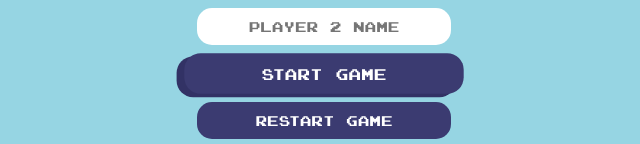
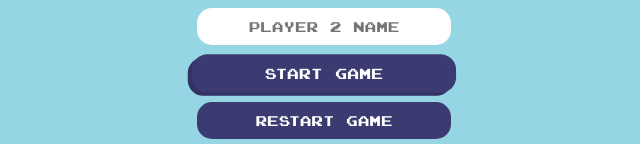
Before and after one commit to DiegoCoura/tic-tac-toe-odin, a plain HTML site: page index.html in a window 1280 px wide. In both pictures the pointer is over the button "Start Game". Shown: the part 505-649 px from the top of the page, without its empty margins (316-956 px from the left). Drawn offline with Linux system fonts and the light colour scheme.

Commit message:
feat: lower the hover scale on buttons

```diff
--- a/style.css
+++ b/style.css
@@ -80,6 +80,6 @@ body {
 }
 
 .game-btns:hover{
-  transform: scale(1.1);
-  box-shadow: -7px 3px #323265;
+  transform: scale(1.04);
+  box-shadow: -4px 3px #323265;
 }
```
